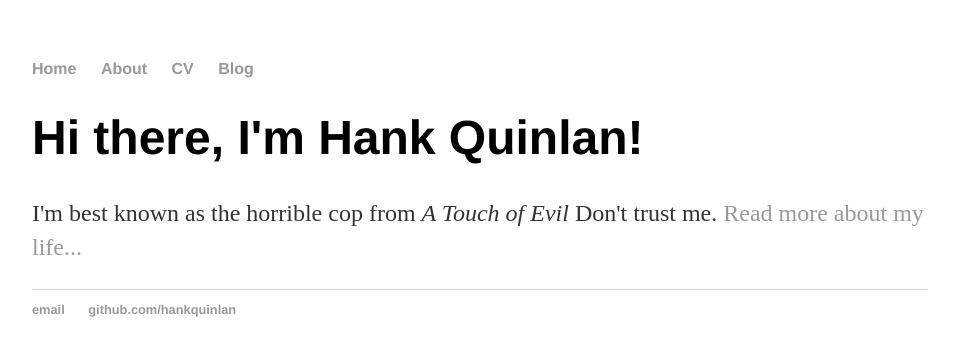
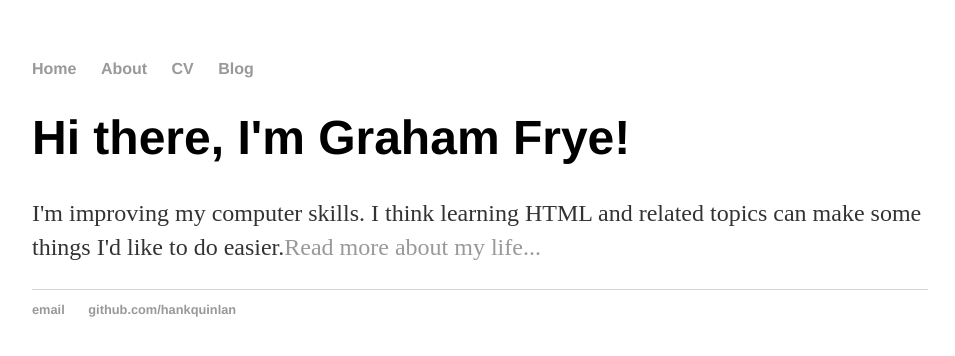
Before and after one commit to GrahamFrye/GrahamFrye.github.io, a Jekyll site: the page built from index.html, in a window 1280 px wide. Shown: the top 356 px of the page, without its empty margins (160-1115 px from the left). Built offline with Jekyll 4.4.1, drawn with Linux system fonts in a browser that asks for light colours.

Commit message:
Update index.html
Starting to transform from Hank Quinlan to Graham Frye

```diff
--- a/index.html
+++ b/index.html
@@ -1,8 +1,8 @@
 ---
 layout: default
-title: Hank Quinlan, Horrible Cop
+title: Graham Frye
 ---
 <div class="blurb">
-	<h1>Hi there, I'm Hank Quinlan!</h1>
-	<p>I'm best known as the horrible cop from <em>A Touch of Evil</em> Don't trust me. <a href="/about">Read more about my life...</a></p>
+	<h1>Hi there, I'm Graham Frye!</h1>
+	<p>I'm improving my computer skills. I think learning HTML and related topics can make some things I'd like to do easier.<cr><a href="/about">Read more about my life...</a></p>
 </div><!-- /.blurb -->
```
